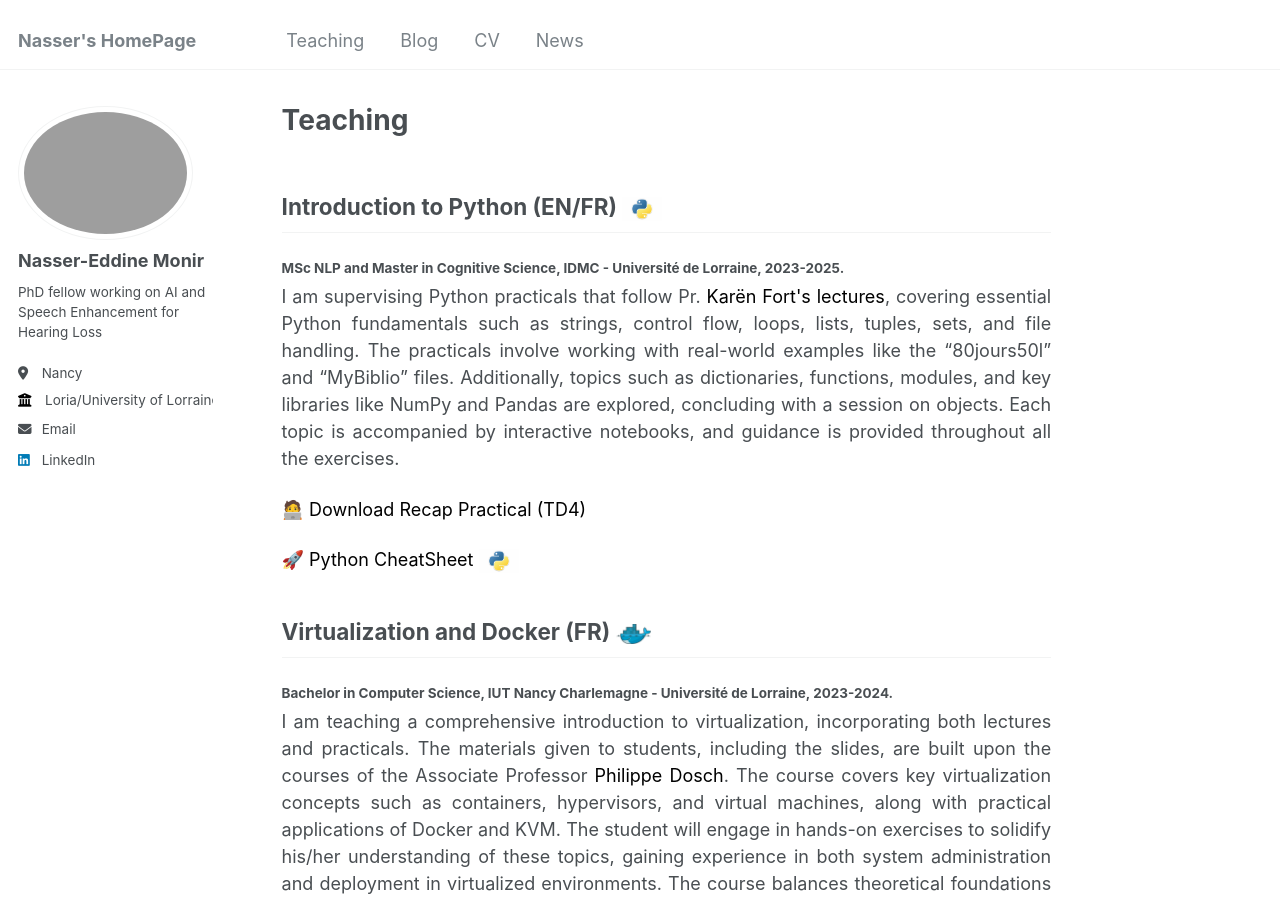
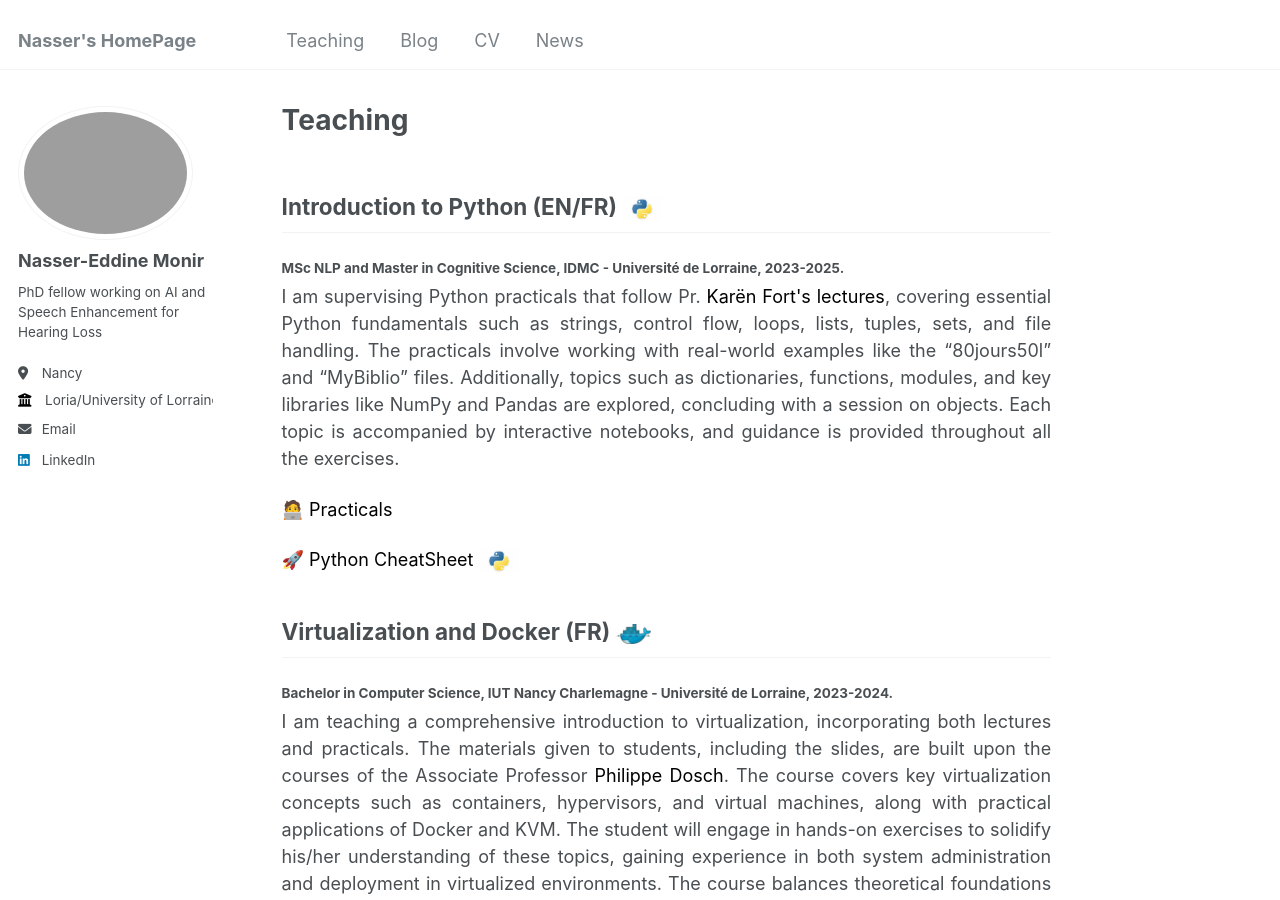
Before and after one commit to Nasseredd/nasseredd.github.io, a Jekyll site: the page built from _teaching/index.md, in a window 1280 px wide and 900 px high. Built offline with Jekyll 4.4.1, drawn with Linux system fonts in a browser that asks for light colours.

Commit message:
added a practicals separate page

```diff
--- a/_teaching/index.md
+++ b/_teaching/index.md
@@ -15,7 +15,7 @@
 
 <!-- 🚀 [Recap/Reinforcement in python](python/) 💪 -->
 
-🧑‍💻 [Download Recap Practical (TD4)](/files/practical-4.zip)
+🧑‍💻 [Practicals](python/)
 
 🚀 [Python CheatSheet](python-cheatsheet/) ![emoji](/images/python-logo.jpeg){:height="40px" width="40px"}
 
```
